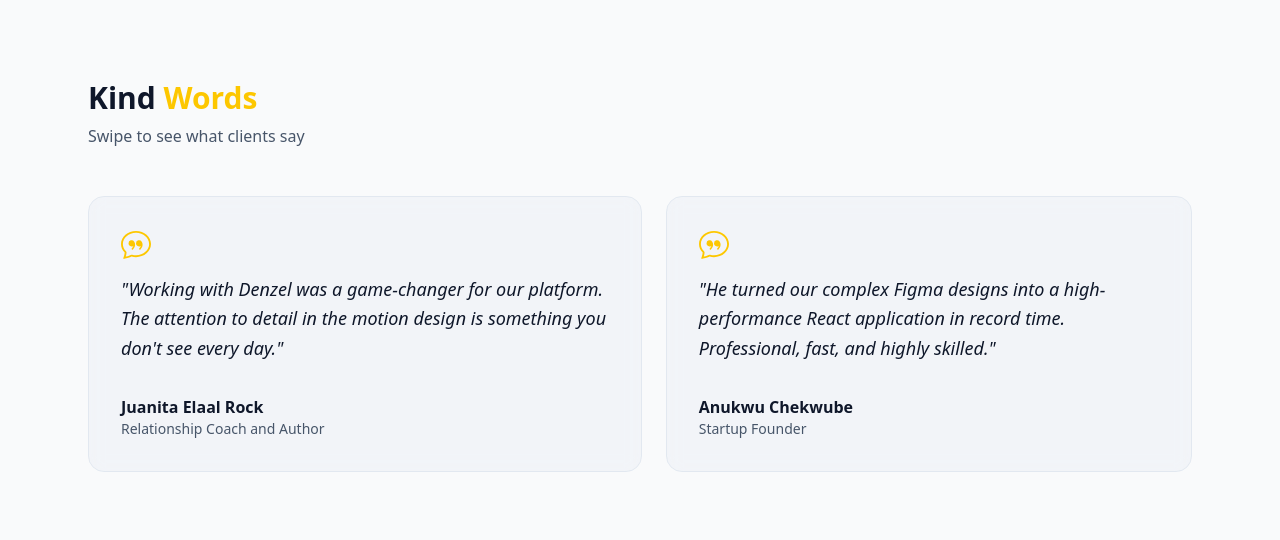
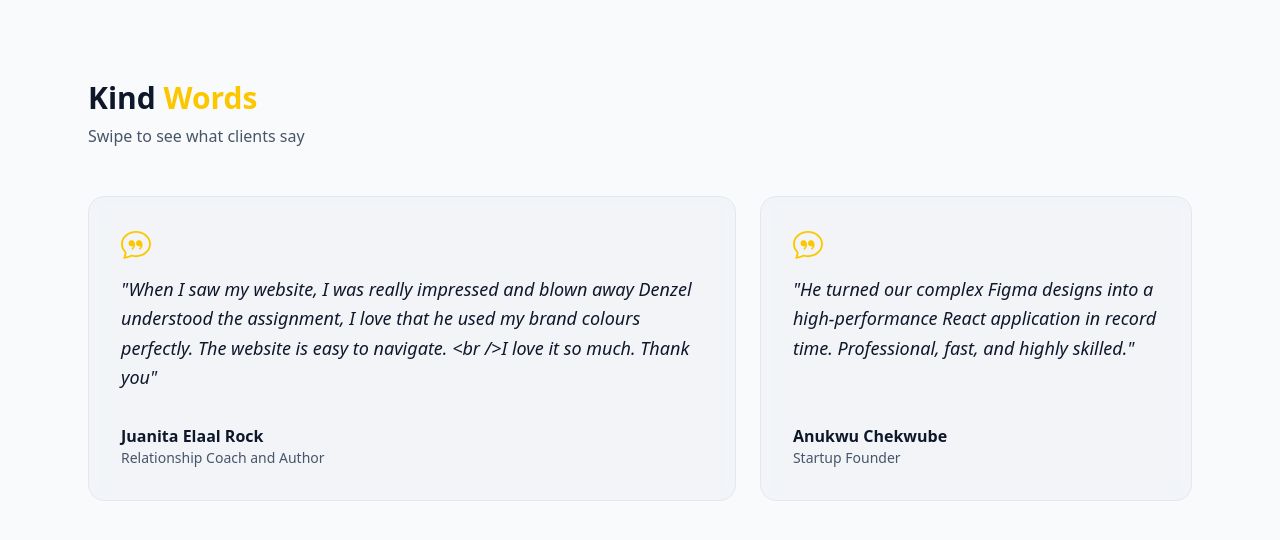
Before and after one commit to Denzel-Ikebudu/New-portfolio-page, a Next.js app: page /Components/Testimonial in a window 1280 px wide. Shown: the top 540 px of the page. Built offline with nearby package versions, Linux system fonts and the light colour scheme.

Commit message:
Juanita's testimonial

```diff
--- a/app/Components/Testimonial/page.tsx
+++ b/app/Components/Testimonial/page.tsx
@@ -9,7 +9,7 @@ const testimonials = [
     id: 1,
     name: "Juanita Elaal Rock",
     role: "Relationship Coach and Author",
-    text: "Working with Denzel was a game-changer for our platform. The attention to detail in the motion design is something you don't see every day.",
+    text: "When I saw my website, I was really impressed and blown away Denzel understood the assignment, I love that he used my brand colours perfectly. The website is easy to navigate. <br />I love it so much. Thank you",
   },
   {
     id: 2,
```
